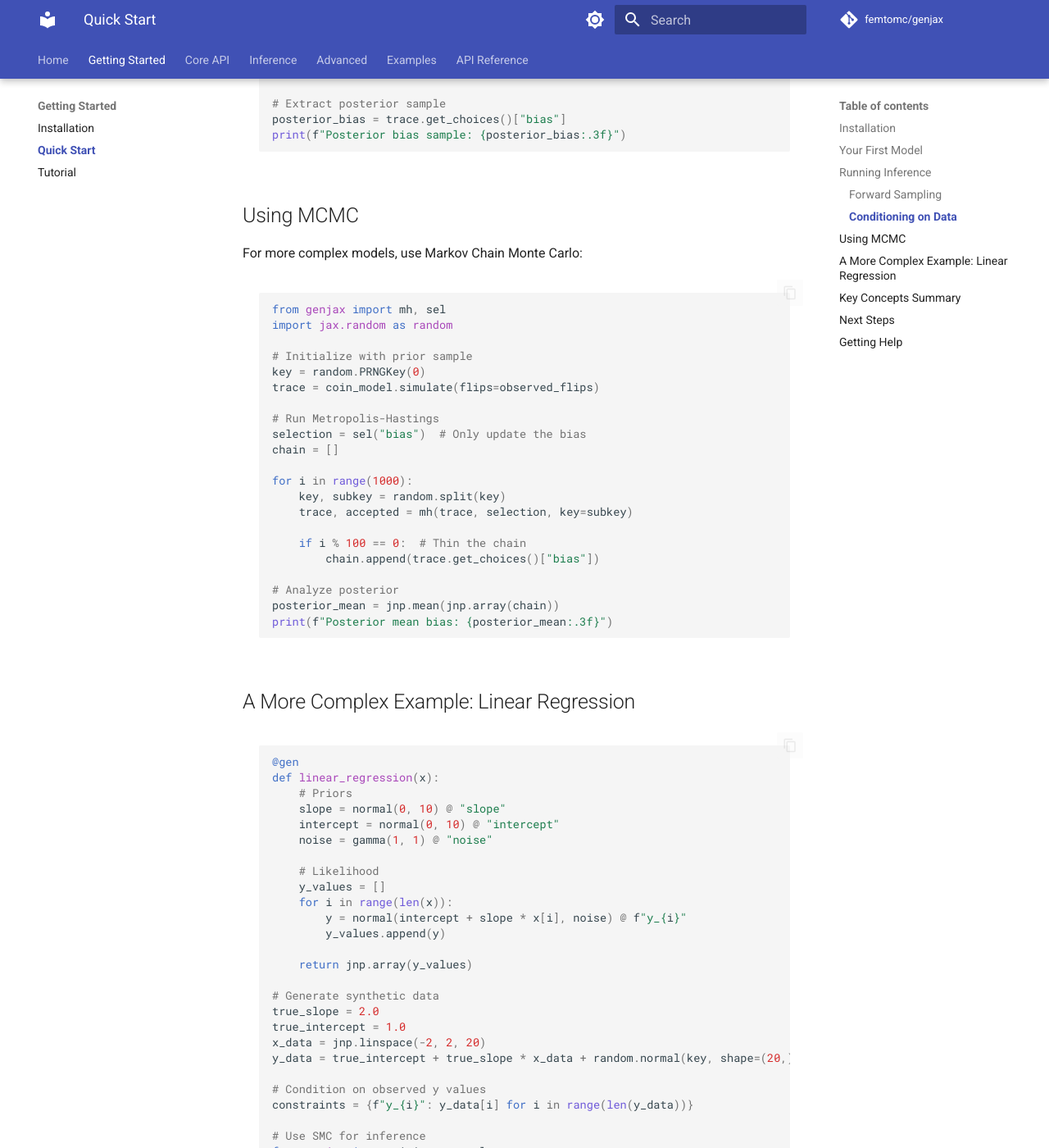
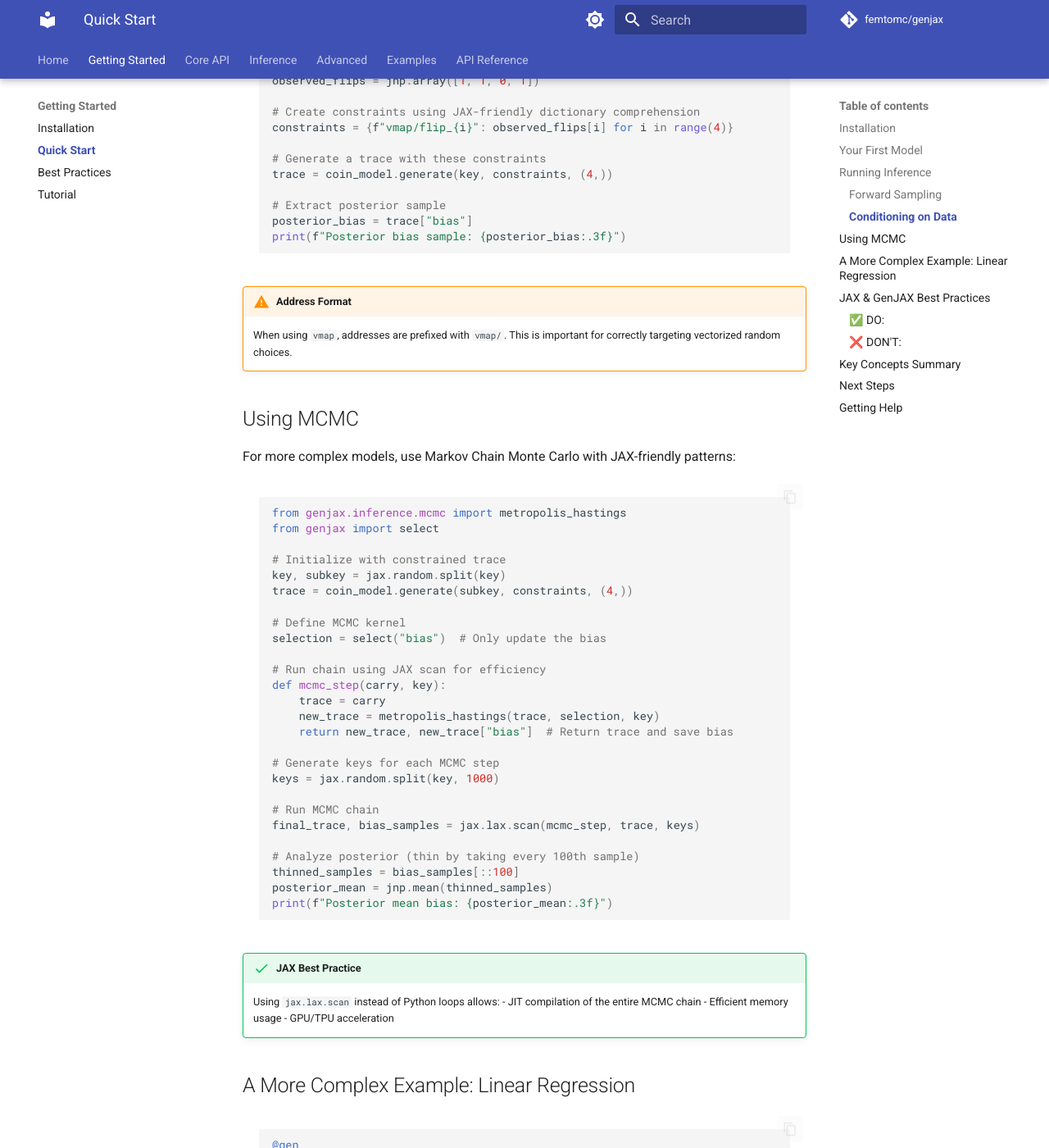
Before and after one commit to probcomp/genjax, an MkDocs documentation site: the page built from docs/getting-started/quickstart.md, in a window 1280 px wide and 1400 px high, scrolled down 1622 px. Shown: the whole window at 82% size. Built offline with MkDocs 1.6.1 and Material for MkDocs 9.7.7, drawn with Linux system fonts in a browser that asks for light colours; comment, search, counter and statistics services are not loaded; some of the changed text lies outside the part shown.

Commit message:
Add mkdocstrings API reference and JAX best practices
- Integrated mkdocstrings for automatic API documentation generation
- Updated quickstart examples to follow JAX best practices:
  - Replaced Python loops with JAX control flow (scan, vmap)
  - Used Const[int] for static values
  - Demonstrated proper vectorization patterns
- Added comprehensive best practices guide covering:
  - JAX control flow patterns
  - Static vs dynamic values
  - Memory efficiency tips
  - Common pitfalls and solutions
- Created API reference pages for core modules:
  - Core (GFI, traces, @gen decorator)
  - Distributions (all built-in distributions)
  - MCMC algorithms
  - SMC methods
- Updated navigation structure for better organization

🤖 Generated with [Claude Code](https://claude.ai/code)

Co-Authored-By: Claude <noreply@anthropic.com>

````diff
--- a/docs/getting-started/quickstart.md
+++ b/docs/getting-started/quickstart.md
@@ -10,26 +10,28 @@ pip install genjax
 
 ## Your First Model
 
-Let's start with a simple Bayesian coin flipping model:
+Let's start with a simple Bayesian coin flipping model that follows JAX best practices:
 
 ```python
+import jax
 import jax.numpy as jnp
-from genjax import gen, beta, bernoulli
+from genjax import gen, distributions, Const
 
 @gen
-def coin_model(flips):
+def coin_model(n_flips: Const[int]):
     # Prior belief about coin fairness
-    bias = beta(2, 2) @ "bias"
+    bias = distributions.beta(2.0, 2.0) @ "bias"
 
-    # Generate predictions for each flip
-    predictions = []
-    for i, flip in enumerate(flips):
-        # Each flip is Bernoulli distributed
-        pred = bernoulli(bias) @ f"flip_{i}"
-        predictions.append(pred)
+    # Generate predictions using JAX-friendly vectorized operations
+    # This uses GenJAX's built-in vectorization support
+    flips = distributions.bernoulli(bias).vmap().apply(jnp.arange(n_flips))
 
-    return jnp.array(predictions)
+    return flips
 ```
+
+!!! tip "JAX Best Practice"
+    Notice we use `Const[int]` for `n_flips` to indicate it's a static value.
+    This allows JAX to compile efficiently without creating tracers for loop bounds.
 
 ## Running Inference
 
@@ -38,15 +40,17 @@ def coin_model(flips):
 Sample from the prior:
 
 ```python
+key = jax.random.PRNGKey(0)
+
 # Simulate without any observations
-trace = coin_model.simulate(flips=[None, None, None])
+trace = coin_model.simulate(key, (4,))  # 4 flips
 
 # Extract the sampled bias
-bias_sample = trace.get_choices()["bias"]
+bias_sample = trace["bias"]
 print(f"Sampled bias: {bias_sample:.3f}")
 
 # Get the predictions
-predictions = trace.get_retval()
+predictions = trace.retval
 print(f"Predicted flips: {predictions}")
 ```
 
@@ -55,97 +59,133 @@ print(f"Predicted flips: {predictions}")
 Observe some coin flips and infer the bias:
 
 ```python
-# Observed data: True = Heads, False = Tails
-observed_flips = [True, True, False, True]
+# Observed data: 1 = Heads, 0 = Tails
+observed_flips = jnp.array([1, 1, 0, 1])
 
-# Condition on observations
-constraints = {f"flip_{i}": flip for i, flip in enumerate(observed_flips)}
+# Create constraints using JAX-friendly dictionary comprehension
+constraints = {f"vmap/flip_{i}": observed_flips[i] for i in range(4)}
 
 # Generate a trace with these constraints
-trace, weight = coin_model.generate(constraints, flips=observed_flips)
+trace = coin_model.generate(key, constraints, (4,))
 
 # Extract posterior sample
-posterior_bias = trace.get_choices()["bias"]
+posterior_bias = trace["bias"]
 print(f"Posterior bias sample: {posterior_bias:.3f}")
 ```
 
+!!! warning "Address Format"
+    When using `vmap`, addresses are prefixed with `vmap/`. This is important
+    for correctly targeting vectorized random choices.
+
 ## Using MCMC
 
-For more complex models, use Markov Chain Monte Carlo:
+For more complex models, use Markov Chain Monte Carlo with JAX-friendly patterns:
 
 ```python
-from genjax import mh, sel
-import jax.random as random
+from genjax.inference.mcmc import metropolis_hastings
+from genjax import select
 
-# Initialize with prior sample
-key = random.PRNGKey(0)
-trace = coin_model.simulate(flips=observed_flips)
+# Initialize with constrained trace
+key, subkey = jax.random.split(key)
+trace = coin_model.generate(subkey, constraints, (4,))
 
-# Run Metropolis-Hastings
-selection = sel("bias")  # Only update the bias
-chain = []
+# Define MCMC kernel
+selection = select("bias")  # Only update the bias
 
-for i in range(1000):
-    key, subkey = random.split(key)
-    trace, accepted = mh(trace, selection, key=subkey)
+# Run chain using JAX scan for efficiency
+def mcmc_step(carry, key):
+    trace = carry
+    new_trace = metropolis_hastings(trace, selection, key)
+    return new_trace, new_trace["bias"]  # Return trace and save bias
 
-    if i % 100 == 0:  # Thin the chain
-        chain.append(trace.get_choices()["bias"])
+# Generate keys for each MCMC step
+keys = jax.random.split(key, 1000)
 
-# Analyze posterior
-posterior_mean = jnp.mean(jnp.array(chain))
+# Run MCMC chain
+final_trace, bias_samples = jax.lax.scan(mcmc_step, trace, keys)
+
+# Analyze posterior (thin by taking every 100th sample)
+thinned_samples = bias_samples[::100]
+posterior_mean = jnp.mean(thinned_samples)
 print(f"Posterior mean bias: {posterior_mean:.3f}")
 ```
+
+!!! success "JAX Best Practice"
+    Using `jax.lax.scan` instead of Python loops allows:
+    - JIT compilation of the entire MCMC chain
+    - Efficient memory usage
+    - GPU/TPU acceleration
 
 ## A More Complex Example: Linear Regression
 
 ```python
 @gen
-def linear_regression(x):
+def linear_regression(x: jnp.ndarray):
     # Priors
-    slope = normal(0, 10) @ "slope"
-    intercept = normal(0, 10) @ "intercept"
-    noise = gamma(1, 1) @ "noise"
+    slope = distributions.normal(0.0, 10.0) @ "slope"
+    intercept = distributions.normal(0.0, 10.0) @ "intercept"
+    noise = distributions.gamma(1.0, 1.0) @ "noise"
 
-    # Likelihood
-    y_values = []
-    for i in range(len(x)):
-        y = normal(intercept + slope * x[i], noise) @ f"y_{i}"
-        y_values.append(y)
+    # Vectorized likelihood - no Python loops!
+    mu = intercept + slope * x
+    y = distributions.normal(mu, noise).vmap().apply(jnp.arange(len(x)))
 
-    return jnp.array(y_values)
+    return y
 
 # Generate synthetic data
 true_slope = 2.0
 true_intercept = 1.0
 x_data = jnp.linspace(-2, 2, 20)
-y_data = true_intercept + true_slope * x_data + random.normal(key, shape=(20,)) * 0.5
 
-# Condition on observed y values
-constraints = {f"y_{i}": y_data[i] for i in range(len(y_data))}
+key, noise_key = jax.random.split(key)
+y_data = true_intercept + true_slope * x_data + jax.random.normal(noise_key, shape=(20,)) * 0.5
+
+# Create constraints for observed y values
+constraints = {f"vmap/y_{i}": y_data[i] for i in range(len(y_data))}
 
 # Use SMC for inference
-from genjax import init, resample
+from genjax.inference.smc import importance_sampling
 
-# Initialize particles
-particles = init(linear_regression, (x_data,), n_particles=100, constraints=constraints)
+# Run importance sampling with multiple particles
+keys = jax.random.split(key, 100)
+traces = jax.vmap(lambda k: linear_regression.generate(k, constraints, (x_data,)))(keys)
 
-# Resample based on weights
-particles = resample(particles)
+# Extract and analyze posterior samples
+slopes = traces["slope"]  # Shape: (100,)
+intercepts = traces["intercept"]  # Shape: (100,)
 
-# Extract posterior samples
-slopes = [p.trace.get_choices()["slope"] for p in particles]
-print(f"Posterior mean slope: {jnp.mean(jnp.array(slopes)):.3f}")
-print(f"True slope: {true_slope}")
+print(f"Posterior mean slope: {jnp.mean(slopes):.3f} (true: {true_slope})")
+print(f"Posterior mean intercept: {jnp.mean(intercepts):.3f} (true: {true_intercept})")
 ```
+
+!!! info "Vectorized Operations"
+    GenJAX's `vmap()` method on distributions allows us to vectorize random
+    choices across array dimensions, avoiding Python loops entirely.
+
+## JAX & GenJAX Best Practices
+
+### ✅ DO:
+- Use `jax.lax.scan` for loops with accumulation
+- Use `jax.lax.fori_loop` for simple iterations
+- Use `jax.lax.cond` for conditionals
+- Use `Const[T]` for static values in generative functions
+- Use `vmap()` for vectorizing operations
+- Use JAX's functional random number generation
+
+### ❌ DON'T:
+- Use Python `for` loops in JIT-compiled code
+- Use Python `if/else` statements with traced values
+- Build Python lists and convert to arrays
+- Use mutable state or side effects
 
 ## Key Concepts Summary
 
 1. **`@gen` decorator**: Transforms functions into generative functions
 2. **`@` operator**: Assigns addresses to random choices
-3. **Traces**: Record executions including choices and return values
-4. **Constraints**: Fix certain random choices for conditioning
-5. **Inference**: Various algorithms (MH, SMC, VI) for posterior inference
+3. **Traces**: Immutable records of model execution
+4. **Constraints**: Fix random choices for conditioning
+5. **Vectorization**: Use `vmap()` for efficient batched operations
+6. **Static values**: Use `Const[T]` for compile-time constants
 
 ## Next Steps
 
--- a/mkdocs.yml
+++ b/mkdocs.yml
@@ -98,6 +98,7 @@ nav:
   - Getting Started:
     - Installation: getting-started/installation.md
     - Quick Start: getting-started/quickstart.md
+    - Best Practices: getting-started/best-practices.md
     - Tutorial: getting-started/tutorial.md
   - Core API:
     - Overview: api/overview.md
@@ -118,4 +119,9 @@ nav:
     - Overview: examples/overview.md
     - Simple Models: examples/simple-models.md
     - Hierarchical Models: examples/hierarchical-models.md
-  - API Reference: reference/index.md
+  - API Reference:
+    - Overview: reference/index.md
+    - Core: reference/core.md
+    - Distributions: reference/distributions.md
+    - MCMC: reference/mcmc.md
+    - SMC: reference/smc.md
````
Also changed, not shown: docs/getting-started/best-practices.md (added, +230 -0 lines), docs/reference/core.md (added, +48 -0 lines), docs/reference/distributions.md (added, +57 -0 lines), docs/reference/index.md (+39 -1 lines), docs/reference/mcmc.md (added, +69 -0 lines), docs/reference/smc.md (added, +89 -0 lines).
